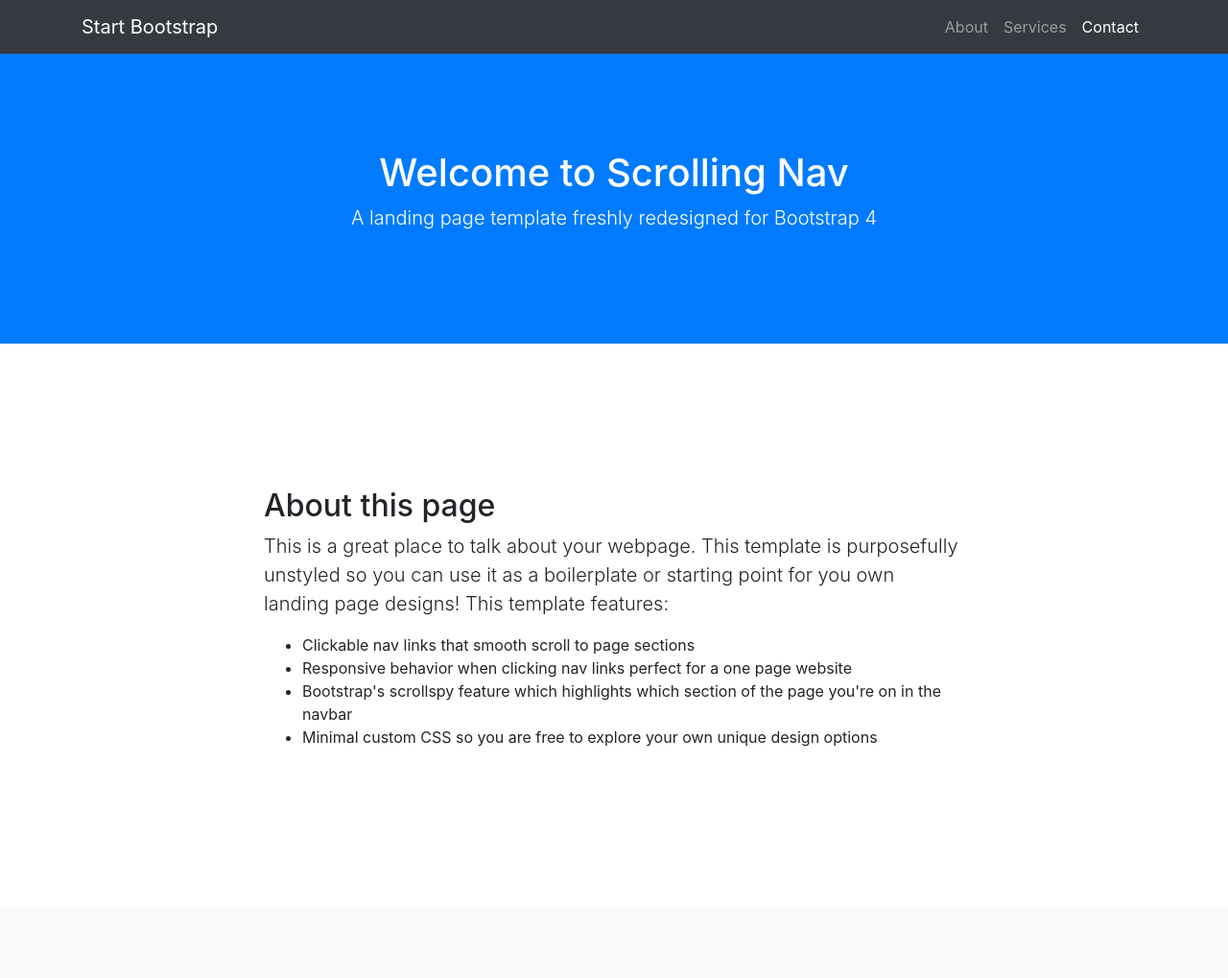
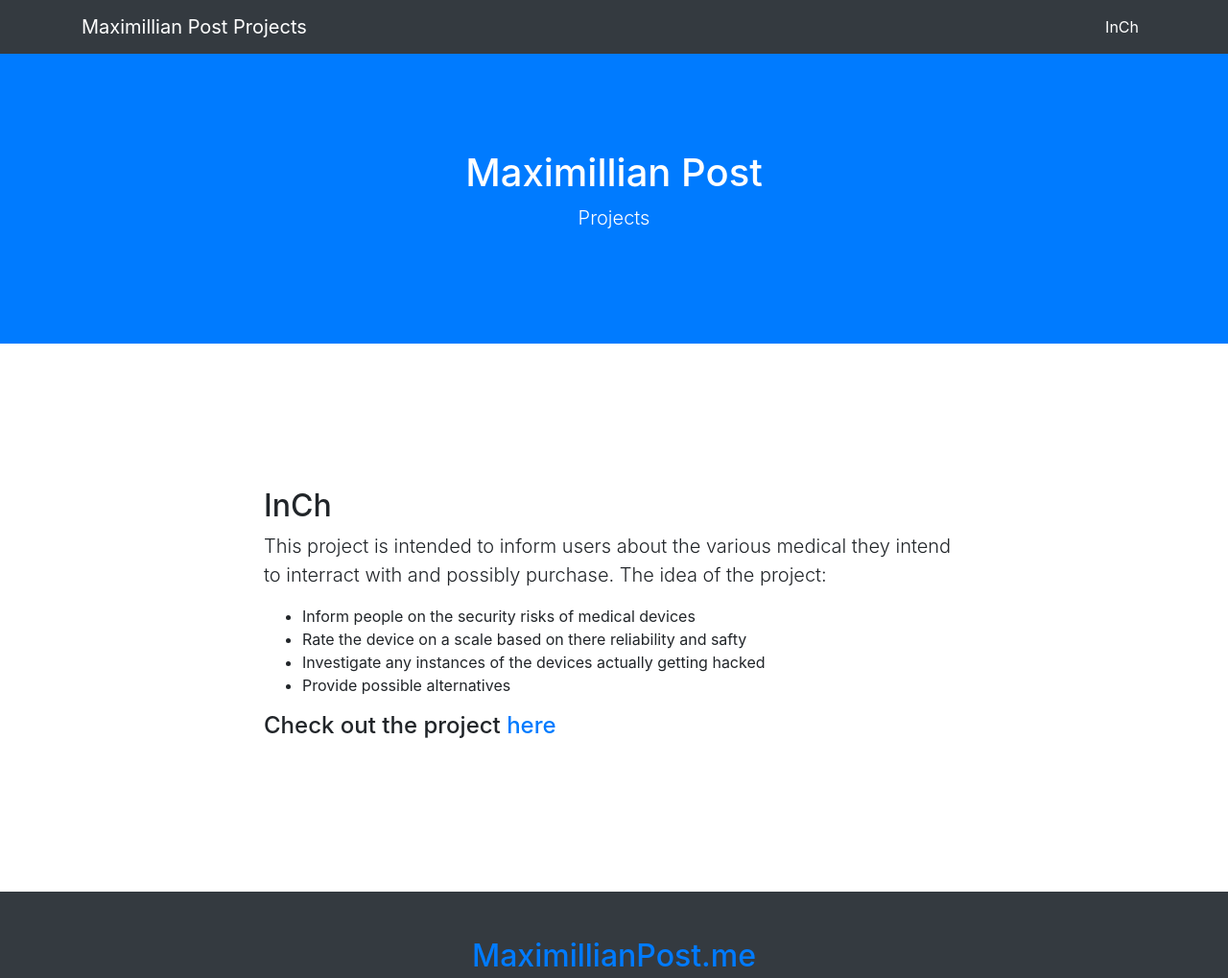
Before and after one commit to maxcpost/maxcpost.github.io, a website with bundled scripts: page proj/index.html in a window 1280 px wide. Shown: the top 1019 px of the page at 96% size. Built offline with nearby package versions, Linux system fonts and the light colour scheme.

Commit message:
Edits to poj/index (Content)
I had to change some of the infomation. No code changes or formating changes.

```diff
--- a/proj/index.html
+++ b/proj/index.html
@@ -8,7 +8,7 @@
     <meta name="description" content="">
     <meta name="author" content="">
 
-    <title>Scrolling Nav - Start Bootstrap Template</title>
+    <title>Projects</title>
 
     <!-- Bootstrap core CSS -->
     <link href="vendor/bootstrap/css/bootstrap.min.css" rel="stylesheet">
@@ -23,21 +23,23 @@
     <!-- Navigation -->
     <nav class="navbar navbar-expand-lg navbar-dark bg-dark fixed-top" id="mainNav">
       <div class="container">
-        <a class="navbar-brand js-scroll-trigger" href="#page-top">Start Bootstrap</a>
+        <a class="navbar-brand js-scroll-trigger" href="#page-top">Maximillian Post Projects</a>
         <button class="navbar-toggler" type="button" data-toggle="collapse" data-target="#navbarResponsive" aria-controls="navbarResponsive" aria-expanded="false" aria-label="Toggle navigation">
           <span class="navbar-toggler-icon"></span>
         </button>
         <div class="collapse navbar-collapse" id="navbarResponsive">
           <ul class="navbar-nav ml-auto">
             <li class="nav-item">
-              <a class="nav-link js-scroll-trigger" href="#about">About</a>
+              <a class="nav-link js-scroll-trigger" href="#inch">InCh</a>
             </li>
+            <!--
             <li class="nav-item">
               <a class="nav-link js-scroll-trigger" href="#services">Services</a>
             </li>
             <li class="nav-item">
               <a class="nav-link js-scroll-trigger" href="#contact">Contact</a>
             </li>
+          -->
           </ul>
         </div>
       </div>
@@ -45,28 +47,29 @@
 
     <header class="bg-primary text-white">
       <div class="container text-center">
-        <h1>Welcome to Scrolling Nav</h1>
-        <p class="lead">A landing page template freshly redesigned for Bootstrap 4</p>
+        <h1>Maximillian Post</h1>
+        <p class="lead">Projects</p>
       </div>
     </header>
 
-    <section id="about">
+    <section id="inch">
       <div class="container">
         <div class="row">
           <div class="col-lg-8 mx-auto">
-            <h2>About this page</h2>
-            <p class="lead">This is a great place to talk about your webpage. This template is purposefully unstyled so you can use it as a boilerplate or starting point for you own landing page designs! This template features:</p>
+            <h2>InCh</h2>
+            <p class="lead">This project is intended to inform users about the various medical they intend to interract with and possibly purchase. The idea of the project:</p>
             <ul>
-              <li>Clickable nav links that smooth scroll to page sections</li>
-              <li>Responsive behavior when clicking nav links perfect for a one page website</li>
-              <li>Bootstrap's scrollspy feature which highlights which section of the page you're on in the navbar</li>
-              <li>Minimal custom CSS so you are free to explore your own unique design options</li>
+              <li>Inform people on the security risks of medical devices</li>
+              <li>Rate the device on a scale based on there reliability and safty</li>
+              <li>Investigate any instances of the devices actually getting hacked</li>
+              <li>Provide possible alternatives</li>
             </ul>
+            <h4>Check out the project <a href="https://github.com/maxcpost/INCH-Site">here</a></h4>
           </div>
         </div>
       </div>
     </section>
-
+<!--
     <section id="services" class="bg-light">
       <div class="container">
         <div class="row">
@@ -88,11 +91,11 @@
         </div>
       </div>
     </section>
-
+-->
     <!-- Footer -->
     <footer class="py-5 bg-dark">
       <div class="container">
-        <p class="m-0 text-center text-white">Copyright &copy; Your Website 2017</p>
+        <h2 class="m-0 text-center text-white"><a href="maximillianpost.me">MaximillianPost.me</a></h2>
       </div>
       <!-- /.container -->
     </footer>
```
Also changed, not shown: index.html (+21 -12 lines), 1 other file.
